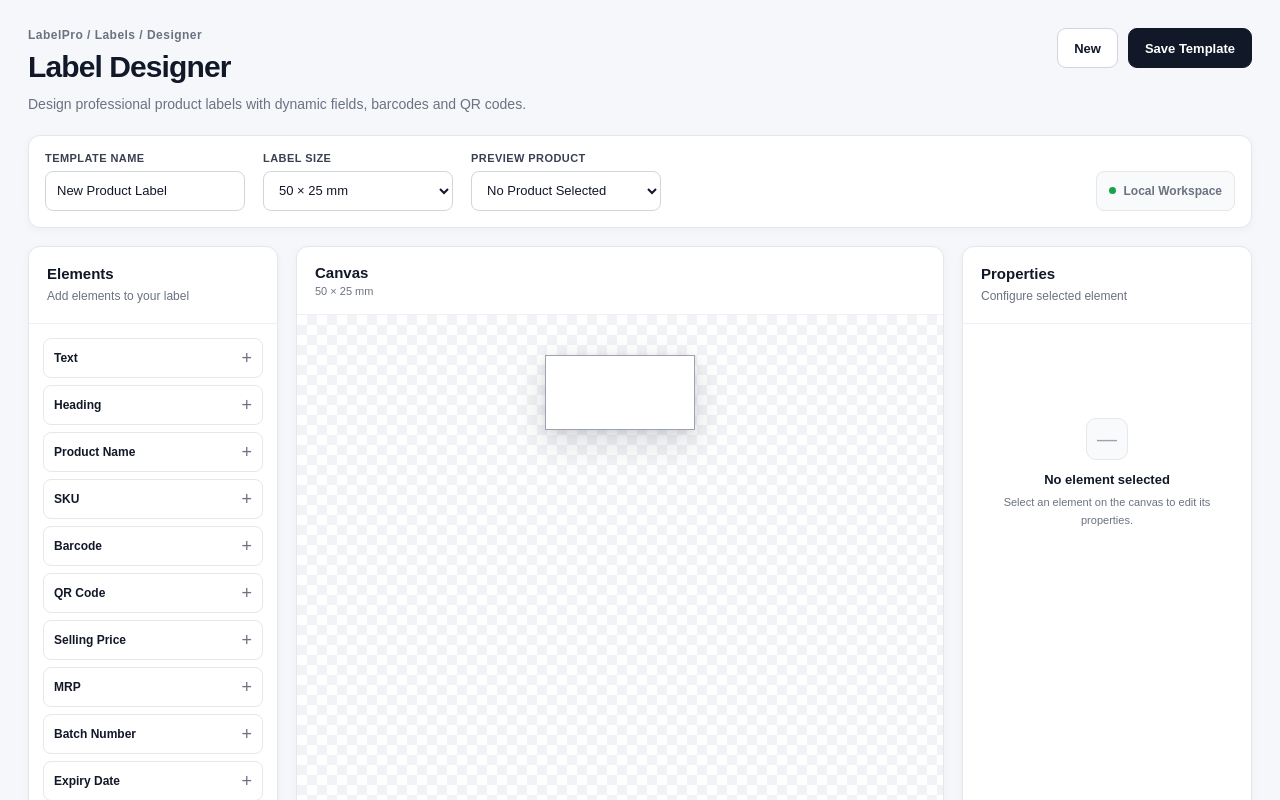
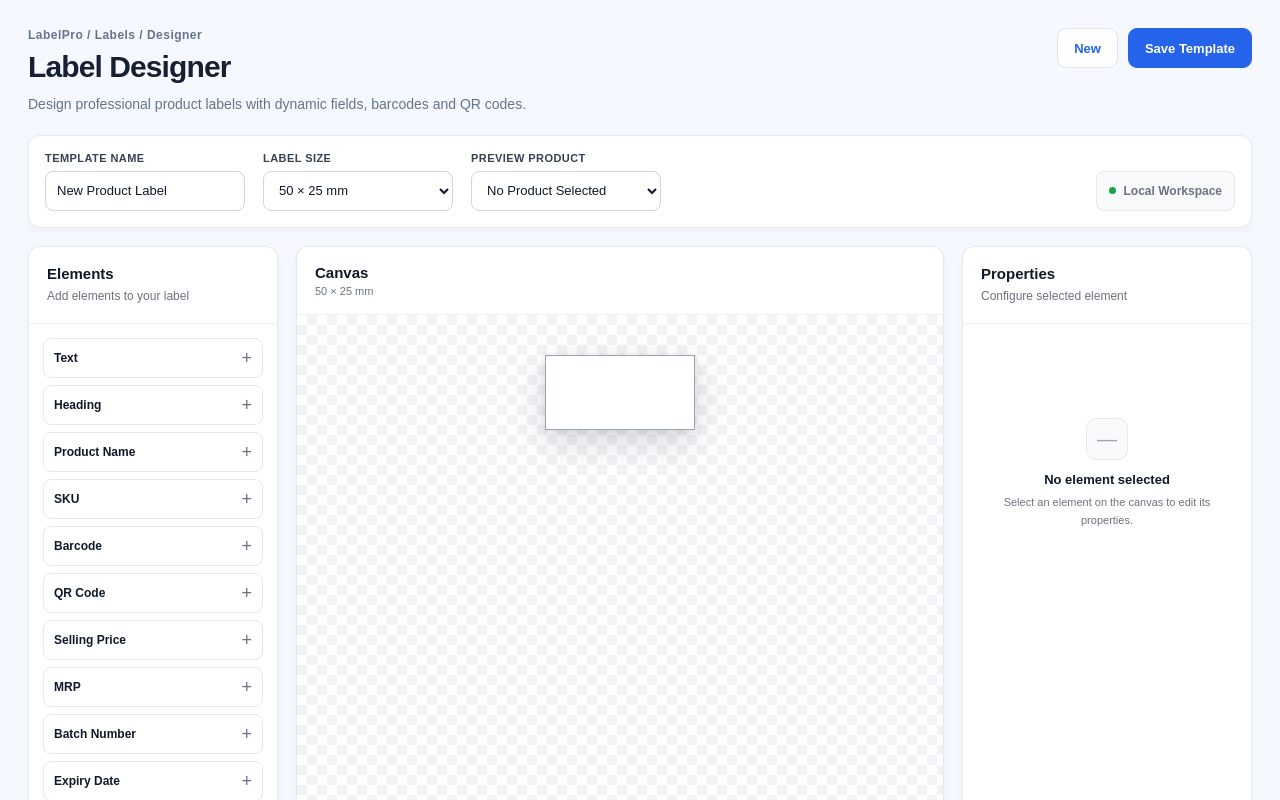
Before and after one commit to sameerkhan86926-a11y/labelpro, a Next.js app: page /labelpro/labels/designer in a window 1280 px wide. Shown: the top 800 px of the page. Built offline with nearby package versions, Linux system fonts and the light colour scheme.

Commit message:
Update globals.css

```diff
--- a/app/globals.css
+++ b/app/globals.css
@@ -1586,8 +1586,8 @@ a {
 .designer-page {
   min-height: 100vh;
   padding: 28px;
-  background: #f5f7fb;
-  color: #111827;
+  background: #f5f8ff;
+  color: #172033;
 }
 
 .designer-header {
@@ -1600,7 +1600,7 @@ a {
 
 .designer-breadcrumb {
   margin-bottom: 8px;
-  color: #6b7280;
+  color: #64748b;
   font-size: 12px;
   font-weight: 600;
   letter-spacing: 0.04em;
@@ -1612,13 +1612,13 @@ a {
   line-height: 1.15;
   font-weight: 750;
   letter-spacing: -0.03em;
-  color: #111827;
+  color: #172033;
 }
 
 .designer-subtitle {
   margin: 8px 0 0;
   max-width: 650px;
-  color: #6b7280;
+  color: #64748b;
   font-size: 14px;
   line-height: 1.6;
 }
@@ -1646,28 +1646,32 @@ a {
     transform 0.18s ease;
 }
 
+/* BLUE PRIMARY BUTTON */
 .designer-primary-button {
-  background: #111827;
+  background: #2563eb;
   color: #ffffff;
-  border-color: #111827;
+  border-color: #2563eb;
 }
 
 .designer-primary-button:hover {
-  background: #1f2937;
+  background: #1d4ed8;
+  border-color: #1d4ed8;
   transform: translateY(-1px);
 }
 
+/* WHITE SECONDARY BUTTON */
 .designer-secondary-button {
   background: #ffffff;
-  color: #111827;
-  border-color: #d1d5db;
+  color: #2563eb;
+  border-color: #dbe4f0;
 }
 
 .designer-secondary-button:hover {
-  background: #f9fafb;
-  border-color: #9ca3af;
-}
-
+  background: #eff6ff;
+  border-color: #93c5fd;
+}
+
+/* DELETE / DANGER BUTTON */
 .designer-danger-button {
   background: #ffffff;
   color: #dc2626;
@@ -1681,10 +1685,10 @@ a {
 .designer-save-message {
   margin-bottom: 16px;
   padding: 11px 14px;
-  border: 1px solid #bbf7d0;
+  border: 1px solid #bfdbfe;
   border-radius: 9px;
-  background: #f0fdf4;
-  color: #166534;
+  background: #eff6ff;
+  color: #1d4ed8;
   font-size: 13px;
   font-weight: 600;
 }
```
